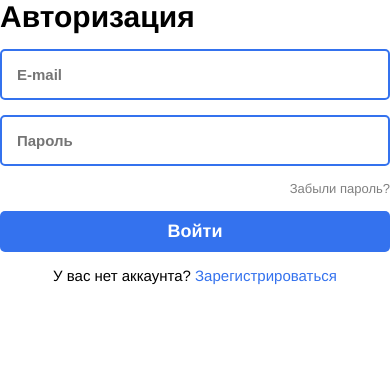
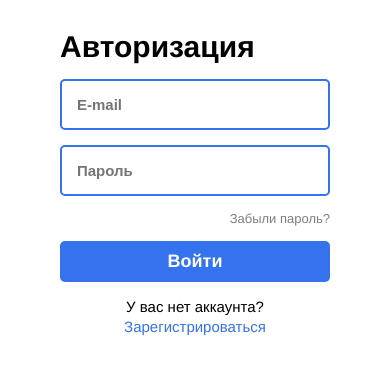
Before and after one commit to S0IG0/kyeye, a Vue app in the folder frontend/: page /login in a window 390 px wide. Shown: the top 374 px of the page. Built offline with nearby package versions, Linux system fonts and the light colour scheme; what @vue/apollo-option would draw is missing.

Commit message:
added media requests

```diff
--- a/frontend/src/components/pages/Login.vue
+++ b/frontend/src/components/pages/Login.vue
@@ -81,6 +81,9 @@ export default {
 </script>
 
 <style scoped>
+.wrapper{
+    margin: 100px 500px;
+}
 .link {
   color: rgb(52, 114, 238);
   cursor: pointer;
@@ -92,6 +95,7 @@ export default {
   text-align: center;
   font-family: Helvetica, sans-serif;
   font-size: 15px;
+  line-height: 20px;
 }
 
 .forgot__password {
@@ -107,4 +111,14 @@ export default {
   font-size: 30px;
   font-weight: 600;
 }
+@media(max-width: 1024px){
+    .wrapper{
+        margin: 100px 200px;
+    }
+}
+@media(max-width: 768px){
+    .wrapper{
+        margin: 30px 60px;
+    }
+}
 </style>
```
